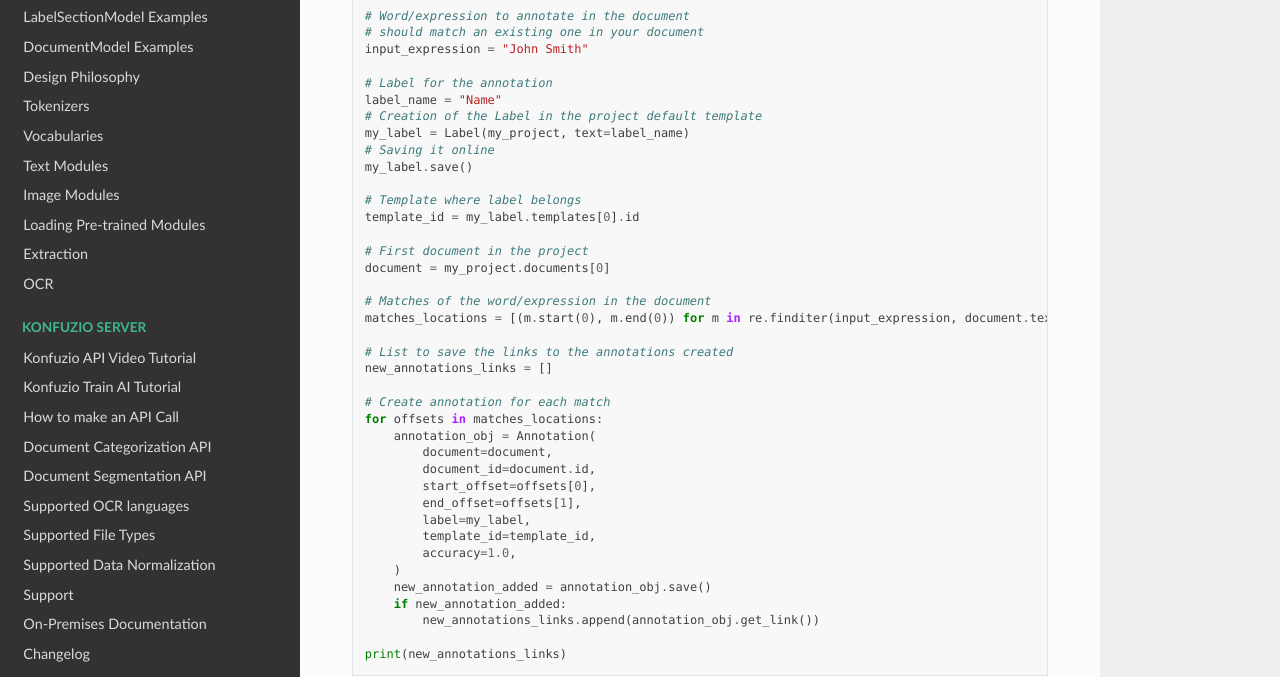
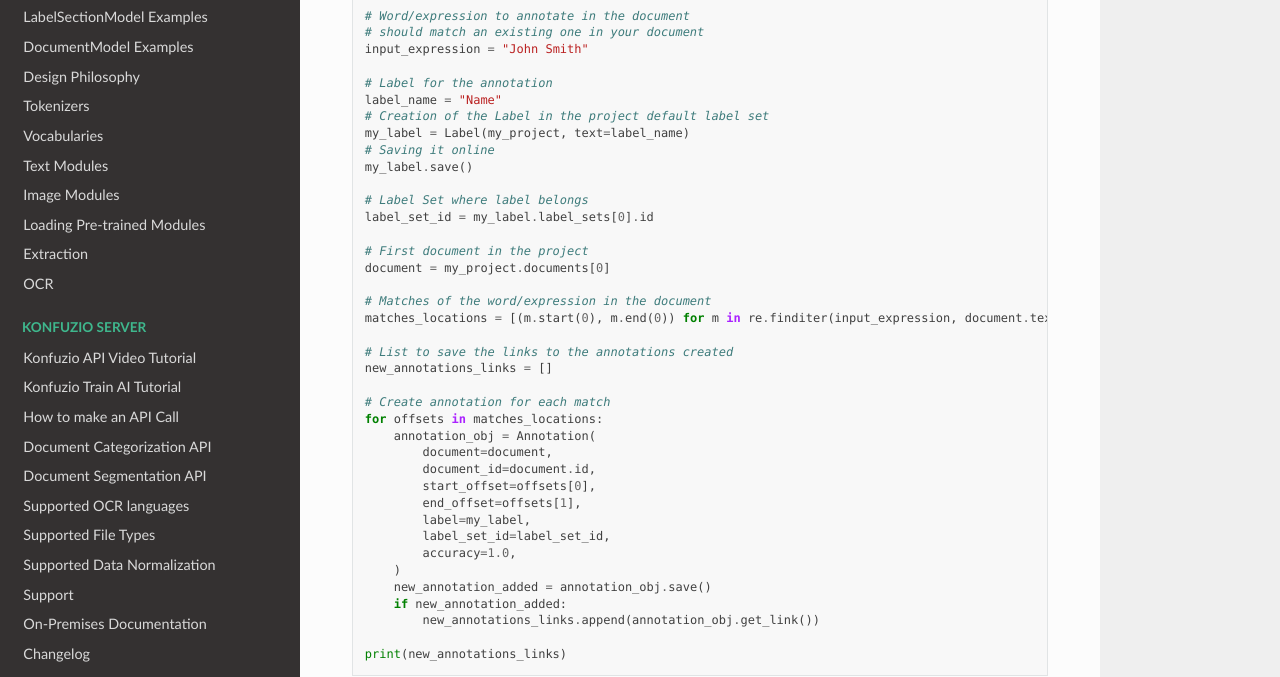
Before and after one commit to konfuzio-ai/konfuzio-sdk, a Sphinx documentation site: the page built from docs/sdk/examples/helloworld.md, in a window 1280 px wide and 1198 px high. Shown: the part 411-1088 px from the top of the window. Built offline with Sphinx 7.4.7 and the Read the Docs theme 2.0.0, drawn with Linux system fonts in a browser that asks for light colours.

```diff
--- a/docs/sdk/examples/helloworld.md
+++ b/docs/sdk/examples/helloworld.md
@@ -17,13 +17,13 @@ input_expression = "John Smith"
 
 # Label for the annotation
 label_name = "Name"
-# Creation of the Label in the project default template
+# Creation of the Label in the project default label set
 my_label = Label(my_project, text=label_name)
 # Saving it online
 my_label.save()
 
-# Template where label belongs
-template_id = my_label.templates[0].id
+# Label Set where label belongs
+label_set_id = my_label.label_sets[0].id
 
 # First document in the project
 document = my_project.documents[0]
@@ -42,7 +42,7 @@ for offsets in matches_locations:
         start_offset=offsets[0],
         end_offset=offsets[1],
         label=my_label,
-        template_id=template_id,
+        label_set_id=label_set_id,
         accuracy=1.0,
     )
     new_annotation_added = annotation_obj.save()
```
Also changed, not shown: docs/sdk/configuration_reference.md (+2 -2 lines), docs/sdk/examples/intro.md (+1 -1 lines), docs/sdk/examples/human_in_the_loop.ipynb, docs/sdk/examples/word_count.ipynb.
